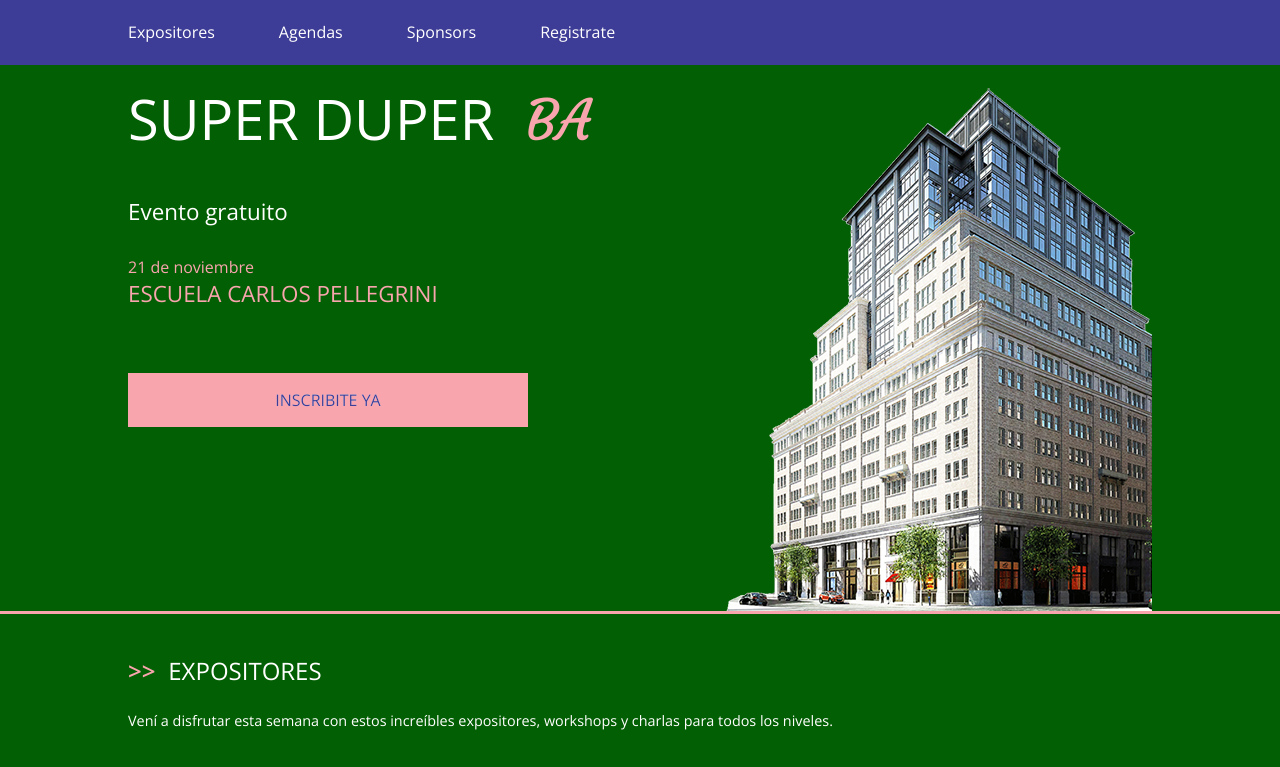
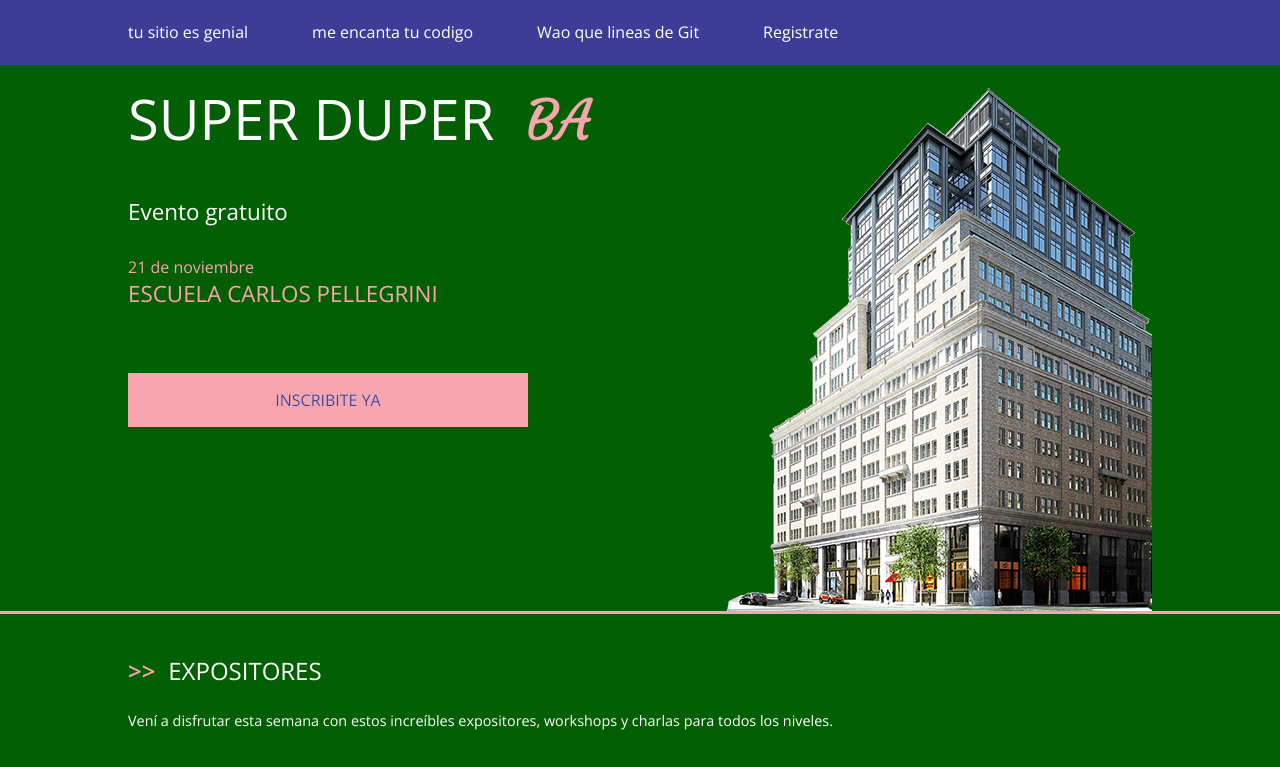
Before and after one commit to lucasspicco/sitio, a plain HTML site: page index.html in a window 1280 px wide. Shown: the top 767 px of the page. Drawn offline with nearby package versions, Linux system fonts and the light colour scheme.

Commit message:
te modifique algunas cosas

```diff
--- a/index.html
+++ b/index.html
@@ -13,13 +13,13 @@
 			<nav class="main-nav wrapper">
 				<ul class="main-nav__group">
 					<li class="main-nav__item">
-						<a href="#expositores" class="main-nav__link anchorLink">Expositores</a>
+						<a href="#expositores" class="main-nav__link anchorLink">tu sitio es genial</a>
 					</li>
 					<li class="main-nav__item">
-						<a href="#agenda" class="main-nav__link anchorLink">Agendas</a>
+						<a href="#agenda" class="main-nav__link anchorLink">me encanta tu codigo</a>
 					</li>
 					<li class="main-nav__item">
-						<a href="#sponsors" class="main-nav__link anchorLink">Sponsors</a>
+						<a href="#sponsors" class="main-nav__link anchorLink">Wao que lineas de Git</a>
 					</li>
 					<li class="main-nav__item">
 						<a href="#registrate" class="main-nav__link anchorLink">Registrate</a>
```
